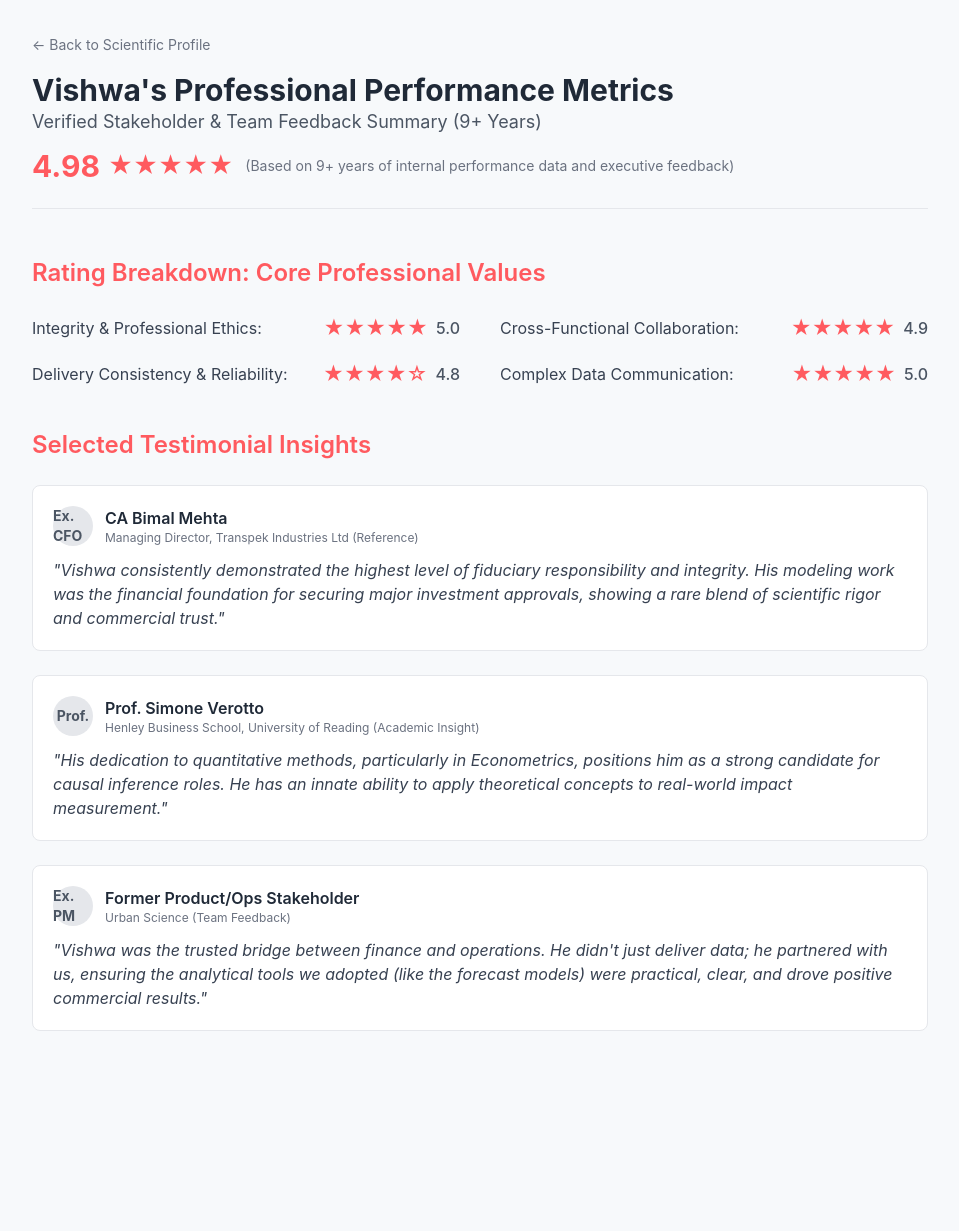
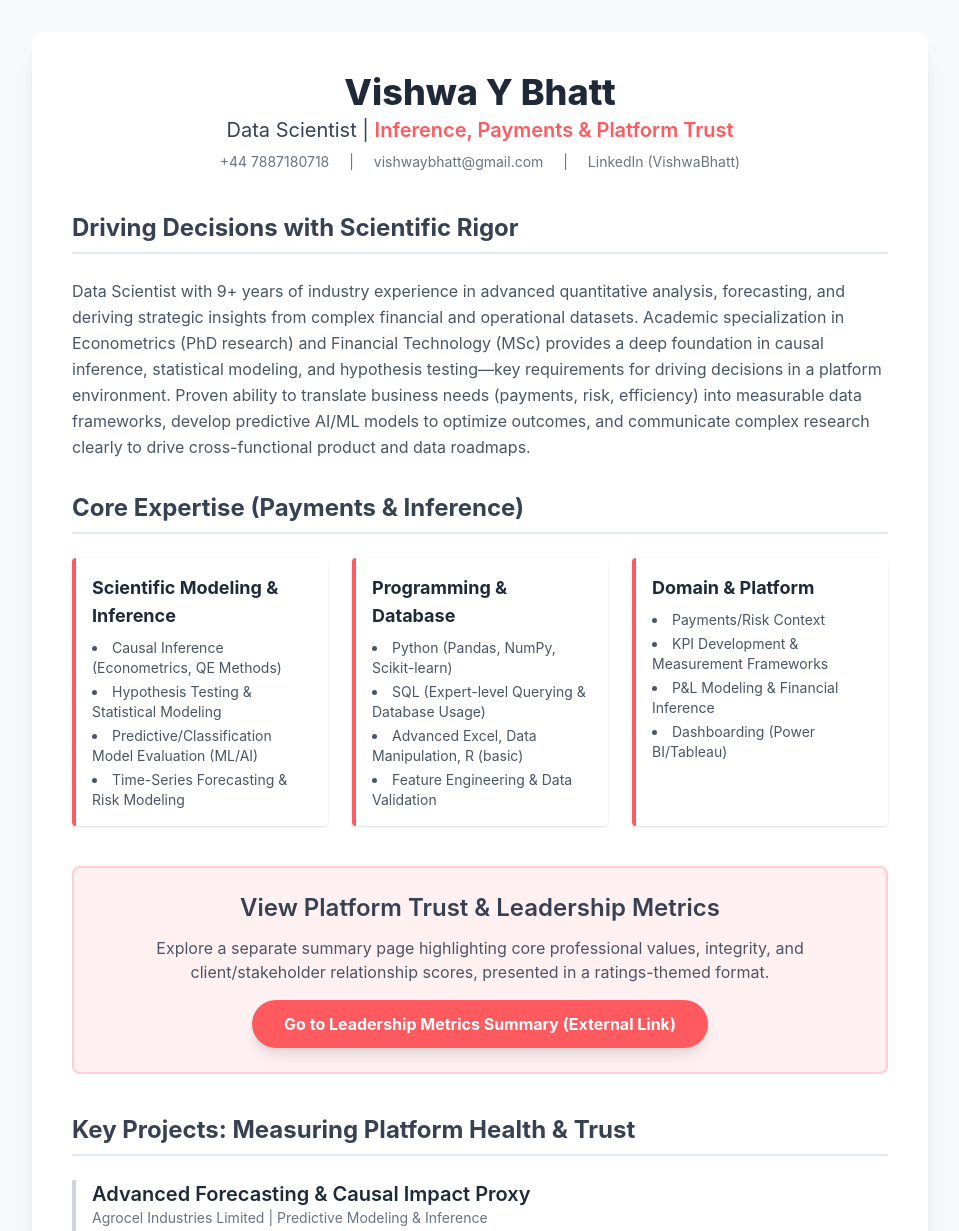
Before and after one commit to vishwa-999/V-B-Insights, a plain HTML site: page index.html in a window 1280 px wide. Shown: the top 1231 px of the page, without its empty margins (160-1119 px from the left). Before the commit the page ends 1063 px from the top, so only its background shows below. Drawn offline with nearby package versions, Linux system fonts and the light colour scheme.

Commit message:
Update index.html

```diff
--- a/index.html
+++ b/index.html
@@ -3,135 +3,157 @@
 <head>
     <meta charset="UTF-8">
     <meta name="viewport" content="width=device-width, initial-scale=1.0">
-    <title>Vishwa Bhatt | Leadership & Trust Metrics</title>
+    <title>Vishwa Bhatt | Data Scientist Portfolio</title>
     <!-- Load Tailwind CSS -->
     <script src="https://cdn.tailwindcss.com"></script>
     <style>
+        /* Custom styles for professional polish and readability */
         body {
             font-family: 'Inter', sans-serif;
-            background-color: #f7f9fb;
+            background-color: #f7f9fb; /* Light background for a clean look */
         }
-        .airbnb-red {
+        .section-header {
+            border-bottom: 2px solid #e2e8f0;
+            padding-bottom: 0.5rem;
+            margin-bottom: 1.5rem;
+            font-weight: 700;
+        }
+        /* Airbnb-inspired accent color: #FF5A5F (Coral/Red) */
+        .airbnb-accent {
             color: #FF5A5F;
         }
-        .rating-star {
-            color: #FF5A5F; /* Use the brand accent for stars */
-            font-size: 1.25rem; /* text-xl */
+        .metric-box {
+            background-color: #ffffff;
+            border-left: 4px solid #FF5A5F; /* Airbnb Red accent color */
+            transition: all 0.3s ease;
         }
-        .review-card {
-            background-color: #ffffff;
-            border: 1px solid #e5e7eb;
-            transition: transform 0.2s;
-        }
-        .review-card:hover {
-            transform: translateY(-3px);
-            box-shadow: 0 4px 6px -1px rgba(0, 0, 0, 0.1), 0 2px 4px -2px rgba(0, 0, 0, 0.06);
+        .metric-box:hover {
+            box-shadow: 0 10px 15px -3px rgba(0, 0, 0, 0.1), 0 4px 6px -2px rgba(0, 0, 0, 0.05);
+            transform: translateY(-2px);
         }
     </style>
 </head>
 <body class="p-4 sm:p-8">
-    <div class="max-w-4xl mx-auto">
+    <div class="max-w-4xl mx-auto bg-white shadow-xl rounded-xl p-6 md:p-10">
 
-        <!-- Host/Profile Header -->
-        <header class="mb-12 border-b pb-6">
-            <a href="index.html" class="text-sm text-gray-500 hover:text-gray-800">&larr; Back to Scientific Profile</a>
-            <h1 class="text-3xl font-bold text-gray-800 mt-4">Vishwa's Professional Performance Metrics</h1>
-            <p class="text-lg text-gray-600">Verified Stakeholder & Team Feedback Summary (9+ Years)</p>
-
-            <!-- Overall Rating Bar -->
-            <div class="flex items-center mt-3">
-                <span class="text-3xl font-bold airbnb-red mr-2">4.98</span>
-                <span class="text-2xl rating-star">★★★★★</span>
-                <span class="ml-3 text-gray-500 text-sm">(Based on 9+ years of internal performance data and executive feedback)</span>
+        <!-- Header and Contact Information -->
+        <header class="text-center mb-10">
+            <h1 class="text-4xl font-extrabold text-gray-800">Vishwa Y Bhatt</h1>
+            <p class="text-xl text-gray-700 mt-1">Data Scientist | <span class="airbnb-accent font-semibold">Inference, Payments & Platform Trust</span></p>
+            <div class="text-gray-500 text-sm mt-2 space-x-4">
+                <span>+44 7887180718</span>
+                <span>|</span>
+                <a href="mailto:vishwaybhatt@gmail.com" class="hover:text-[#FF5A5F]">vishwaybhatt@gmail.com</a>
+                <span>|</span>
+                <a href="https://linkedin.com/in/vishwabhatt" target="_blank" class="hover:text-[#FF5A5F]">LinkedIn (VishwaBhatt)</a>
             </div>
         </header>
 
-        <!-- Rating Breakdown Section (The "How We Evaluate" Section) -->
+        <!-- Professional Summary -->
+        <section class="mb-8">
+            <h2 class="section-header text-2xl text-gray-700">Driving Decisions with Scientific Rigor</h2>
+            <p class="text-gray-600 leading-relaxed">
+                Data Scientist with 9+ years of industry experience in advanced quantitative analysis, forecasting, and deriving strategic insights from complex financial and operational datasets. Academic specialization in Econometrics (PhD research) and Financial Technology (MSc) provides a deep foundation in causal inference, statistical modeling, and hypothesis testing—key requirements for driving decisions in a platform environment. Proven ability to translate business needs (payments, risk, efficiency) into measurable data frameworks, develop predictive AI/ML models to optimize outcomes, and communicate complex research clearly to drive cross-functional product and data roadmaps.
+            </p>
+        </section>
+
+        <!-- Technical Expertise -->
         <section class="mb-10">
-            <h2 class="text-2xl font-semibold mb-6 airbnb-red">Rating Breakdown: Core Professional Values</h2>
+            <h2 class="section-header text-2xl text-gray-700">Core Expertise (Payments & Inference)</h2>
+            <div class="grid grid-cols-1 md:grid-cols-3 gap-6 text-sm">
 
-            <div class="grid grid-cols-1 md:grid-cols-2 gap-x-10 gap-y-4">
-
-                <!-- Metric 1: Integrity & Trust -->
-                <div class="flex justify-between items-center">
-                    <span class="text-gray-700">Integrity & Professional Ethics:</span>
-                    <div class="flex items-center">
-                        <span class="rating-star">★★★★★</span>
-                        <span class="ml-2 text-gray-600 font-medium">5.0</span>
-                    </div>
+                <!-- Scientific Modeling & Inference -->
+                <div class="metric-box p-4 rounded shadow">
+                    <h3 class="font-bold text-lg text-gray-800 mb-2">Scientific Modeling & Inference</h3>
+                    <ul class="list-disc list-inside space-y-1 text-gray-600">
+                        <li>Causal Inference (Econometrics, QE Methods)</li>
+                        <li>Hypothesis Testing & Statistical Modeling</li>
+                        <li>Predictive/Classification Model Evaluation (ML/AI)</li>
+                        <li>Time-Series Forecasting & Risk Modeling</li>
+                    </ul>
                 </div>
 
-                <!-- Metric 2: Stakeholder Collaboration -->
-                <div class="flex justify-between items-center">
-                    <span class="text-gray-700">Cross-Functional Collaboration:</span>
-                    <div class="flex items-center">
-                        <span class="rating-star">★★★★★</span>
-                        <span class="ml-2 text-gray-600 font-medium">4.9</span>
-                    </div>
+                <!-- Programming & Database -->
+                <div class="metric-box p-4 rounded shadow">
+                    <h3 class="font-bold text-lg text-gray-800 mb-2">Programming & Database</h3>
+                    <ul class="list-disc list-inside space-y-1 text-gray-600">
+                        <li>Python (Pandas, NumPy, Scikit-learn)</li>
+                        <li>SQL (Expert-level Querying & Database Usage)</li>
+                        <li>Advanced Excel, Data Manipulation, R (basic)</li>
+                        <li>Feature Engineering & Data Validation</li>
+                    </ul>
                 </div>
 
-                <!-- Metric 3: Consistency & Reliability -->
-                <div class="flex justify-between items-center">
-                    <span class="text-gray-700">Delivery Consistency & Reliability:</span>
-                    <div class="flex items-center">
-                        <span class="rating-star">★★★★☆</span>
-                        <span class="ml-2 text-gray-600 font-medium">4.8</span>
-                    </div>
-                </div>
-
-                <!-- Metric 4: Communication & Storytelling -->
-                <div class="flex justify-between items-center">
-                    <span class="text-gray-700">Complex Data Communication:</span>
-                    <div class="flex items-center">
-                        <span class="rating-star">★★★★★</span>
-                        <span class="ml-2 text-gray-600 font-medium">5.0</span>
-                    </div>
+                <!-- Domain & Platform -->
+                <div class="metric-box p-4 rounded shadow">
+                    <h3 class="font-bold text-lg text-gray-800 mb-2">Domain & Platform</h3>
+                    <ul class="list-disc list-inside space-y-1 text-gray-600">
+                        <li>Payments/Risk Context</li>
+                        <li>KPI Development & Measurement Frameworks</li>
+                        <li>P&L Modeling & Financial Inference</li>
+                        <li>Dashboarding (Power BI/Tableau)</li>
+                    </ul>
                 </div>
             </div>
         </section>
 
-        <!-- Selected Reviews / Testimonials -->
-        <section>
-            <h2 class="text-2xl font-semibold mb-6 airbnb-red">Selected Testimonial Insights</h2>
+        <!-- Prominent Dashboard Link / Data Product Example -->
+        <section class="mb-10 text-center p-6 bg-rose-50 rounded-lg border-2 border-rose-200">
+            <h2 class="text-2xl font-semibold text-gray-700 mb-3">View Platform Trust & Leadership Metrics</h2>
+            <p class="text-gray-600 mb-4">
+                Explore a separate summary page highlighting core professional values, integrity, and client/stakeholder relationship scores, presented in a ratings-themed format.
+            </p>
+            <!-- Custom Airbnb Red Button -->
+            <a href="dashboard_landing.html" target="_blank" class="inline-block px-8 py-3 bg-[#FF5A5F] text-white font-bold rounded-full shadow-lg hover:bg-[#E05257] transition duration-300">
+                Go to Leadership Metrics Summary (External Link)
+            </a>
+        </section>
 
+
+        <!-- Relevant Experience Summary -->
+        <section class="mb-8">
+            <h2 class="section-header text-2xl text-gray-700">Key Projects: Measuring Platform Health & Trust</h2>
             <div class="space-y-6">
 
-                <!-- Review 1: Financial Leadership -->
-                <div class="review-card p-5 rounded-lg">
-                    <div class="flex items-center mb-3">
-                        <div class="h-10 w-10 bg-gray-200 rounded-full flex items-center justify-center text-gray-600 font-bold text-sm mr-3">Ex. CFO</div>
-                        <div>
-                            <p class="font-semibold text-gray-800">CA Bimal Mehta</p>
-                            <p class="text-xs text-gray-500">Managing Director, Transpek Industries Ltd (Reference)</p>
-                        </div>
-                    </div>
-                    <p class="text-gray-700 italic">"Vishwa consistently demonstrated the highest level of fiduciary responsibility and integrity. His modeling work was the financial foundation for securing major investment approvals, showing a rare blend of scientific rigor and commercial trust."</p>
+                <!-- Project 1: Predictive Modeling & Impact -->
+                <div class="border-l-4 border-gray-300 pl-4">
+                    <h3 class="text-xl font-semibold text-gray-800">Advanced Forecasting & Causal Impact Proxy</h3>
+                    <p class="text-sm text-gray-500">Agrocel Industries Limited | Predictive Modeling & Inference</p>
+                    <ul class="list-disc pl-5 mt-2 text-gray-600 space-y-1">
+                        <li>Designed dynamic forecasting model integrating multiple variables (sales, capacity, costs), which reduced budget-to-actual variance by over 75% (robust proxy for measuring intervention impact).</li>
+                        <li>Automated key financial reports using Python and SQL, resulting in a 60% reduction in reporting latency (5 days to 2 days).</li>
+                    </ul>
                 </div>
 
-                <!-- Review 2: Analytical Depth -->
-                <div class="review-card p-5 rounded-lg">
-                    <div class="flex items-center mb-3">
-                        <div class="h-10 w-10 bg-gray-200 rounded-full flex items-center justify-center text-gray-600 font-bold text-sm mr-3">Prof.</div>
-                        <div>
-                            <p class="font-semibold text-gray-800">Prof. Simone Verotto</p>
-                            <p class="text-xs text-gray-500">Henley Business School, University of Reading (Academic Insight)</p>
-                        </div>
-                    </div>
-                    <p class="text-gray-700 italic">"His dedication to quantitative methods, particularly in Econometrics, positions him as a strong candidate for causal inference roles. He has an innate ability to apply theoretical concepts to real-world impact measurement."</p>
+                <!-- Project 2: Measurement & Segmentation -->
+                <div class="border-l-4 border-gray-300 pl-4">
+                    <h3 class="text-xl font-semibold text-gray-800">Measurement Frameworks & Executive Communication</h3>
+                    <p class="text-sm text-gray-500">Urban Science | Hypothesis Testing Proxy & KPI Development</p>
+                    <ul class="list-disc pl-5 mt-2 text-gray-600 space-y-1">
+                        <li>Improved sales forecast accuracy by 18% for a key market by building "what-if" and sensitivity analysis models, rigorously testing scenario hypotheses against performance.</li>
+                        <li>Consolidated multi-source data into clear KPIs for dealer-level performance, creating dashboards for major automotive clients.</li>
+                    </ul>
                 </div>
 
-                <!-- Review 3: Team Collaboration & Goodwill -->
-                 <div class="review-card p-5 rounded-lg">
-                    <div class="flex items-center mb-3">
-                        <div class="h-10 w-10 bg-gray-200 rounded-full flex items-center justify-center text-gray-600 font-bold text-sm mr-3">Ex. PM</div>
-                        <div>
-                            <p class="font-semibold text-gray-800">Former Product/Ops Stakeholder</p>
-                            <p class="text-xs text-gray-500">Urban Science (Team Feedback)</p>
-                        </div>
-                    </div>
-                    <p class="text-gray-700 italic">"Vishwa was the trusted bridge between finance and operations. He didn't just deliver data; he partnered with us, ensuring the analytical tools we adopted (like the forecast models) were practical, clear, and drove positive commercial results."</p>
+                <!-- Project 3: Risk & Platform Efficiency -->
+                <div class="border-l-4 border-gray-300 pl-4">
+                    <h3 class="text-xl font-semibold text-gray-800">Financial Risk Management & Platform Integration</h3>
+                    <p class="text-sm text-gray-500">Shanro Key Chem Industries | Financial Risk & Payments Context</p>
+                    <ul class="list-disc pl-5 mt-2 text-gray-600 space-y-1">
+                        <li>Led financial due diligence for high-value capital proposals, mitigating investment risks through comprehensive analysis and financial modeling.</li>
+                        <li>Integrated new financial dashboards with the core ERP system, cutting monthly financial reconciliation time by 50% and improving data integrity.</li>
+                    </ul>
                 </div>
+            </div>
+        </section>
 
+        <!-- Education/Scientific Foundation -->
+        <section>
+            <h2 class="section-header text-2xl text-gray-700">Scientific Foundation</h2>
+            <div class="space-y-2 text-gray-700">
+                <p><strong>PhD in Commerce – Econometrics</strong> | Gujarat State University | Thesis Submitted (Focus on advanced statistical and econometric modeling for complex systems).</p>
+                <p><strong>MSc Financial Technology (FinTech)</strong> | Henley Business School, University of Reading | Deepened expertise in modern financial systems and quantitative methods.</p>
+                <p><strong>MBA Marketing & Management</strong> | NMIMS University, Mumbai, India | 2018</p>
             </div>
         </section>
 
```
